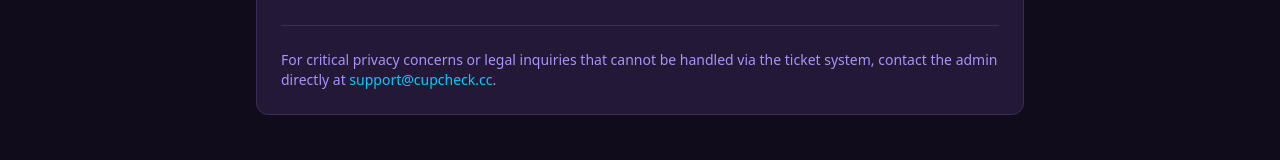
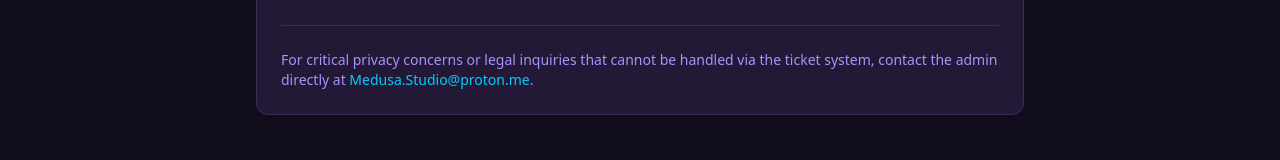
Before and after one commit to nalietha/CupCheck, a Next.js app: page /privacy in a window 1280 px wide. Shown: the part 1184-1344 px from the top of the page. Built offline with nearby package versions, Linux system fonts and the light colour scheme; no server answers.

Commit message:
Updated email

```diff
--- a/app/privacy/page.tsx
+++ b/app/privacy/page.tsx
@@ -69,7 +69,7 @@ export default function PrivacyPage() {
               </li>
             </ul>
             <p className="text-vaporMuted text-sm mt-6 pt-6 border-t border-vaporBorder">
-              For critical privacy concerns or legal inquiries that cannot be handled via the ticket system, contact the admin directly at <a href="mailto:support@cupcheck.cc" className="text-vaporCyan hover:underline">support@cupcheck.cc</a>.
+              For critical privacy concerns or legal inquiries that cannot be handled via the ticket system, contact the admin directly at <a href="mailto:Medusa.Studio@proton.me" className="text-vaporCyan hover:underline">Medusa.Studio@proton.me</a>.
             </p>
           </section>
         </div>
--- a/app/support/request/page.tsx
+++ b/app/support/request/page.tsx
@@ -19,7 +19,7 @@ export default function SupportPage() {
         {/* Footer/Info Section */}
         <div className="border-t border-gray-800 pt-6 text-center text-sm text-gray-500">
           <p>We typically respond within 24-48 hours.</p>
-          <p>You can also reach us directly at <a href="mailto:support@yourdomain.com" className="text-vaporCyan hover:underline">support@yourdomain.com</a></p>
+          <p>You can also reach us directly at <a href="mailto:Medusa.Studio@proton.me" className="text-vaporCyan hover:underline">Medusa.Studio@proton.me</a></p>
         </div>
       </div>
     </main>
```
